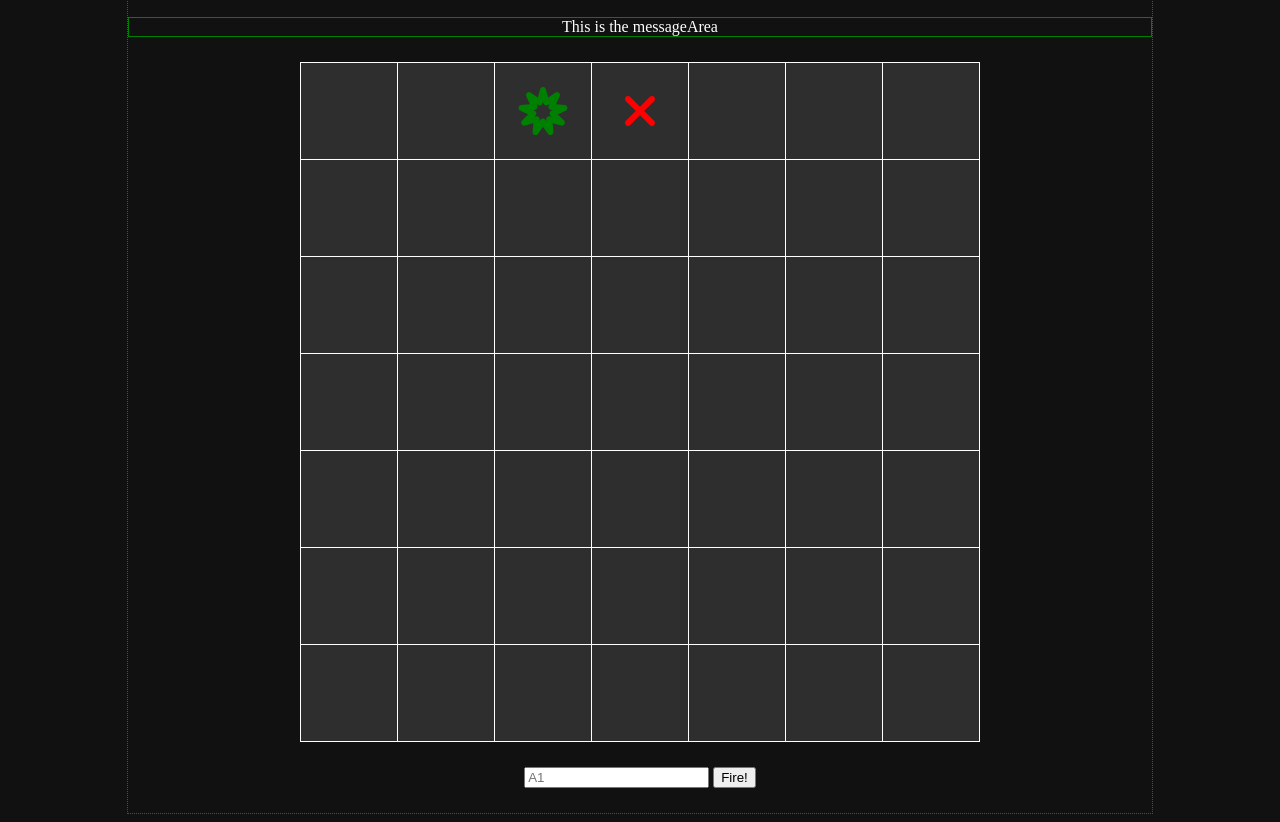
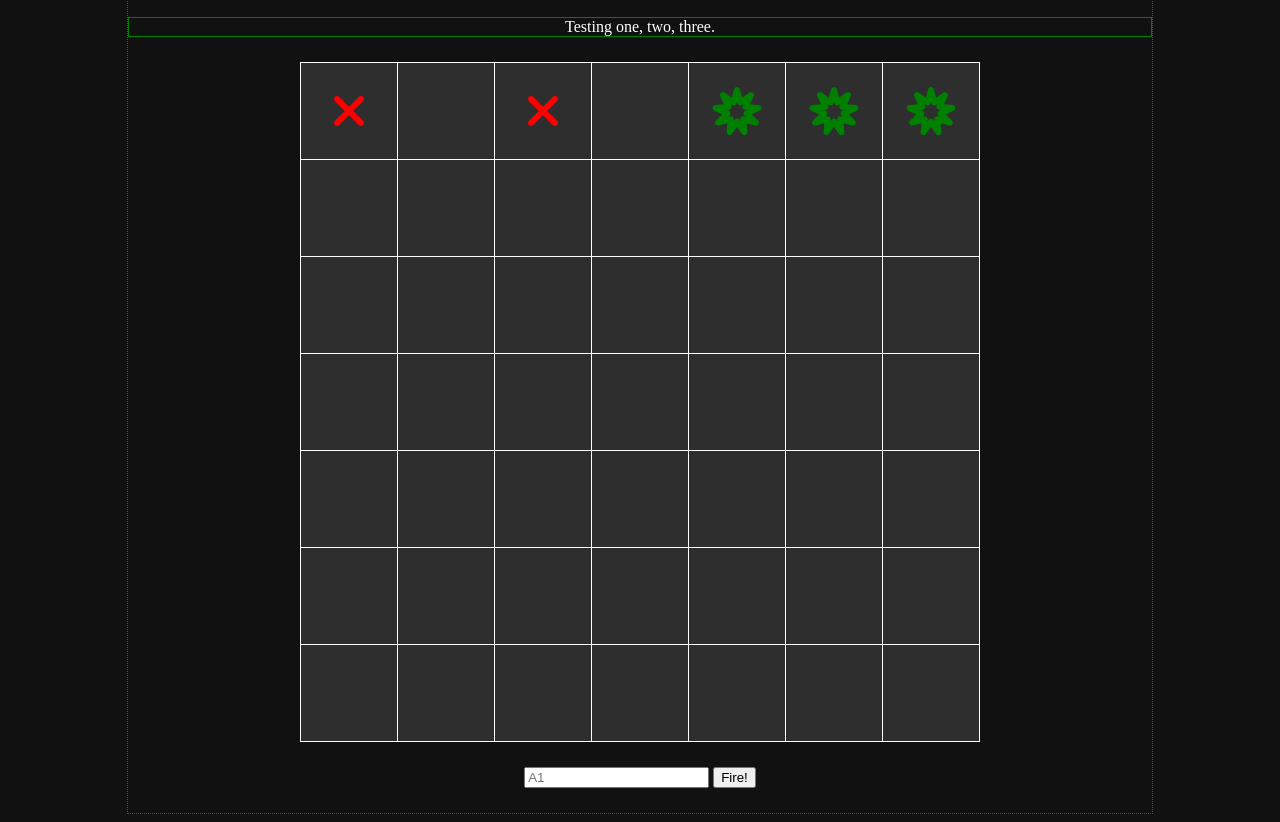
Before and after one commit to gbonds/battleship-game, a plain HTML site: page index.html in a window 1280 px wide. Shown: the part 75-897 px from the top of the page. Drawn offline with Linux system fonts and the light colour scheme.

Commit message:
Added functions for hit, miss, and message to user

```diff
--- /dev/null
+++ b/gameplay.js
@@ -0,0 +1,36 @@
+// set ship locations
+
+// collect user guess
+    // validate user guess
+        // compare user guess to ship locations
+            // add to guess count
+            // alert to hit or miss
+                // if miss: add miss symbol to cell, miss message
+                // if hit: add to hit count, add symbol, hit message
+                    // if hit count reaches max, alert user to win
+
+//// displays message for win, hit, or miss AND adds hit/miss symbols to grid cells
+var view = {
+    displayMessage: function(msg) {
+        var messageArea = document.getElementById("messageArea");
+        messageArea.innerHTML = msg;
+    },
+    displayHit: function(location) {
+        var cell = document.getElementById(location);
+        cell.setAttribute("class", "hit");
+        cell.innerHTML = '<i class="fas fa-bahai hit-icon"></i>';
+    },
+    displayMiss: function(location) {
+        var cell = document.getElementById(location);
+        cell.setAttribute("class", "miss");
+        cell.innerHTML = '<i class="fas fa-times miss-icon"></i>';
+    }
+};
+
+//// testing view object
+view.displayMiss("01");
+view.displayMiss("03");
+view.displayHit("05");
+view.displayHit("06");
+view.displayHit("07");
+view.displayMessage("Testing one, two, three.");
--- a/index.html
+++ b/index.html
@@ -19,10 +19,10 @@
 
   <div id="board-container">
 
-    <div id="gameInfoArea">
+    <div id="infoViewArea">
       <h1>Play Battleship!</h1>
-      <div id="messageArea">This is the messageArea</div>
-    </div> <!-- #gameInfoArea ends -->
+      <div id="messageArea"></div>
+    </div> <!-- #infoViewArea ends -->
 
     <div id="gameGrid">
       <table>
@@ -30,12 +30,8 @@
           <!-- 1st row -->
           <td id="01"></td>
           <td id="02"></td>
-          <td id="03">
-            <i class="fas fa-bahai hit-icon"></i>
-          </td>
-          <td id="04">
-            <i class="fas fa-times miss-icon"></i>
-          </td>
+          <td id="03"></td>
+          <td id="04"></td>
           <td id="05"></td>
           <td id="06"></td>
           <td id="07"></td>
@@ -113,7 +109,7 @@
   </div> <!-- #board-container ends -->
 
 
-  <!-- script src="battleship.js"></script> -->
+  <script src="gameplay.js"></script>
 
 </body>
 
```
